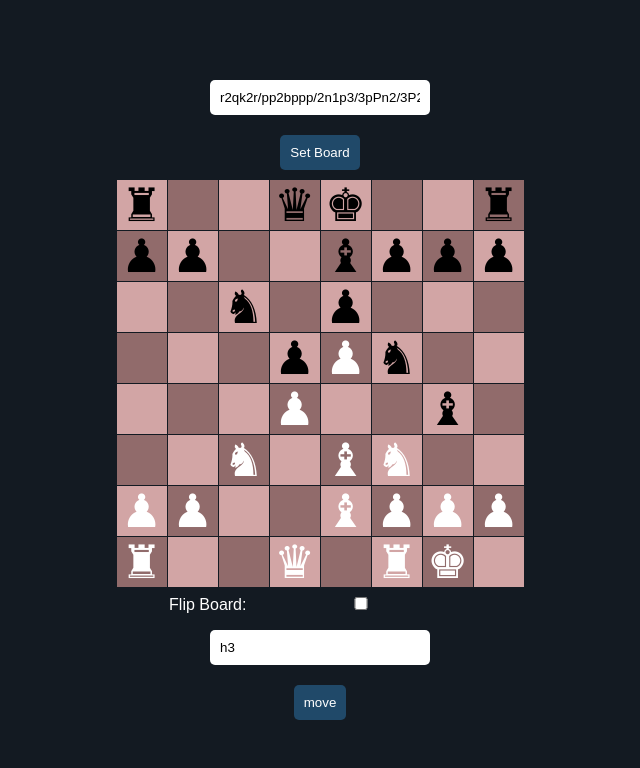
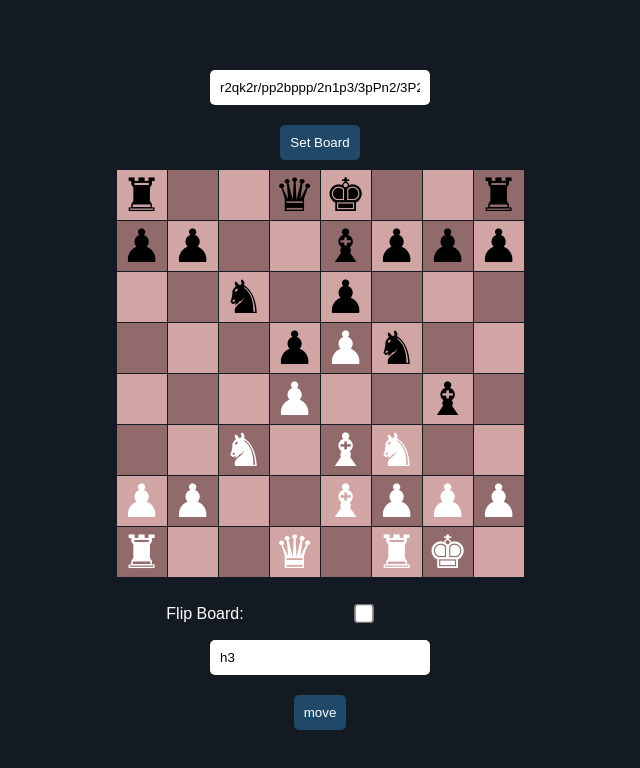
Before and after one commit to ralthor/chess-repertoire-drill, a plain HTML site: page main.html in a window 1280 px wide. Both pictures are taken after a click on the button "Set Board". Shown: the whole page, without its empty margins (320-960 px from the left). Drawn offline with nearby package versions, Linux system fonts and the light colour scheme.

Commit message:
Add flip board functionality

```diff
--- a/script.js
+++ b/script.js
@@ -1,4 +1,5 @@
 var globalBoard = null;
+var whiteView = true;
 
 document.getElementById('setBoard').addEventListener('click', function() {
     let fen = document.getElementById('fenInput').value;
@@ -15,7 +16,15 @@ document.getElementById('move').addEventListener('click', function() {
     setupBoard(globalBoard);
 });
 
-
+document.getElementById('flipToggle').addEventListener('change', function() {
+    const chessboard = document.getElementById('chessboard');
+    if (this.checked) {
+        whiteView = false;
+    } else {
+        whiteView = true;
+    }
+    setupBoard(globalBoard);
+});
 
 function getPieceUnicode(piece) {
     const pieces = {
@@ -25,34 +34,59 @@ function getPieceUnicode(piece) {
     return pieces[piece] || '';
 }
 
+function convertFenRankToUnicode(fenRank) {
+    let unicodeRank = '';
+    for (let i = 0; i < fenRank.length; i++) {
+        let piece = fenRank[i];
+        if (!isNaN(piece)) {
+            for (let j = 0; j < parseInt(piece); j++) {
+                unicodeRank += '.';
+            }
+        } else {
+            unicodeRank += piece;
+        }
+    }
+    return unicodeRank;
+}
+
 function setupBoard(fen) {
-    let board = document.getElementById('chessboard');
-    board.innerHTML = ''; // Clear the board
+    let boardElement = document.getElementById('chessboard');
+    boardElement.innerHTML = ''; // Clear the boardElement
     let rows = fen.split(' ')[0].split('/');
-    let totalSquares = 0; // Keep track of total squares added to ensure proper coloring
 
+    let board = new Array();
     rows.forEach((row, rowIndex) => {
+        board.push(convertFenRankToUnicode(row));
+    });
+
+    let rowNames = ['8', '7', '6', '5', '4', '3', '2', '1'];
+    let rankNames = ['a', 'b', 'c', 'd', 'e', 'f', 'g', 'h'];
+    let cellIsWhite = true;
+    if (!whiteView) {
+        rowNames = rowNames.reverse();
+        rankNames = rankNames.reverse();
+        board = board.reverse();
+        // reverse each row in the board
+        board.forEach((row, rowIndex) => {
+            board[rowIndex] = row.split('').reverse().join('');
+        });
+    }
+    console.log(board);
+
+    board.forEach((row, rowIndex) => {
         let cells = row.split('');
         cells.forEach(cell => {
-            if (!isNaN(cell)) { // If the cell is a number, it represents empty squares
-                for (let i = 0; i < parseInt(cell); i++) {
-                    let square = document.createElement('div');
-                    square.className = totalSquares % 2 === 0 ? 'white' : 'black';
-                    board.appendChild(square);
-                    totalSquares++;
+                let square = document.createElement('div');
+                square.className = cellIsWhite ? 'white' : 'black';
+                if (cell !== '.') {
+                    let piece = document.createElement('span');
+                    piece.innerHTML = getPieceUnicode(cell);
+                    piece.style.color = (cell === cell.toUpperCase()) ? 'white' : 'black';
+                    square.appendChild(piece);
                 }
-            } else {
-                let square = document.createElement('div');
-                square.className = totalSquares % 2 === 0 ? 'white' : 'black';
-                let piece = document.createElement('span');
-                piece.innerHTML = getPieceUnicode(cell);
-                piece.style.color = (cell === cell.toUpperCase()) ? 'white' : 'black'; // Upper case for white, lower case for black
-                square.appendChild(piece);
-                board.appendChild(square);
-                totalSquares++;
-            }
-            if (totalSquares % 8 === 0 && !isNaN(cell)) totalSquares++; // Adjust for new rows
+                boardElement.appendChild(square);
+                cellIsWhite = !cellIsWhite;
         });
-        if (rows.length > 0) totalSquares++; // Adjust at the end of each row to maintain color pattern
+        cellIsWhite = !cellIsWhite;
     });
 }
--- a/style.css
+++ b/style.css
@@ -58,3 +58,20 @@ span {
     font-size: 46px; /* Increased font size for larger pieces */
     display: inline-block;
 }
+
+#boardControls {
+    margin-top: 20px; /* Adjust as needed */
+    display: flex;
+    align-items: center;
+    justify-content: center;
+}
+
+#boardControls label {
+    margin-right: 10px;
+    color: #ffffff; /* Adjust based on your theme */
+}
+
+#flipToggle {
+    transform: scale(1.5); /* Makes the toggle larger */
+    cursor: pointer;
+}
```
